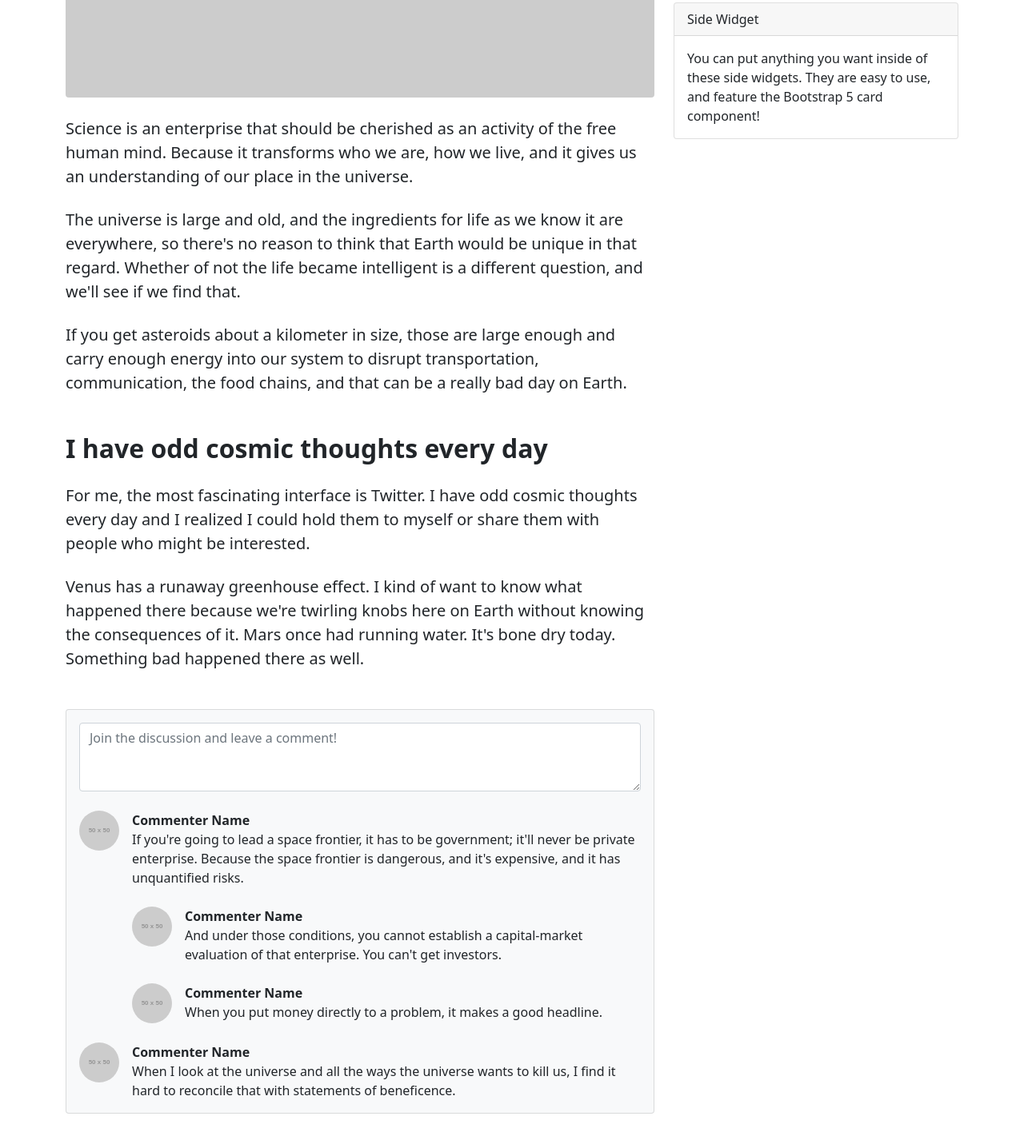
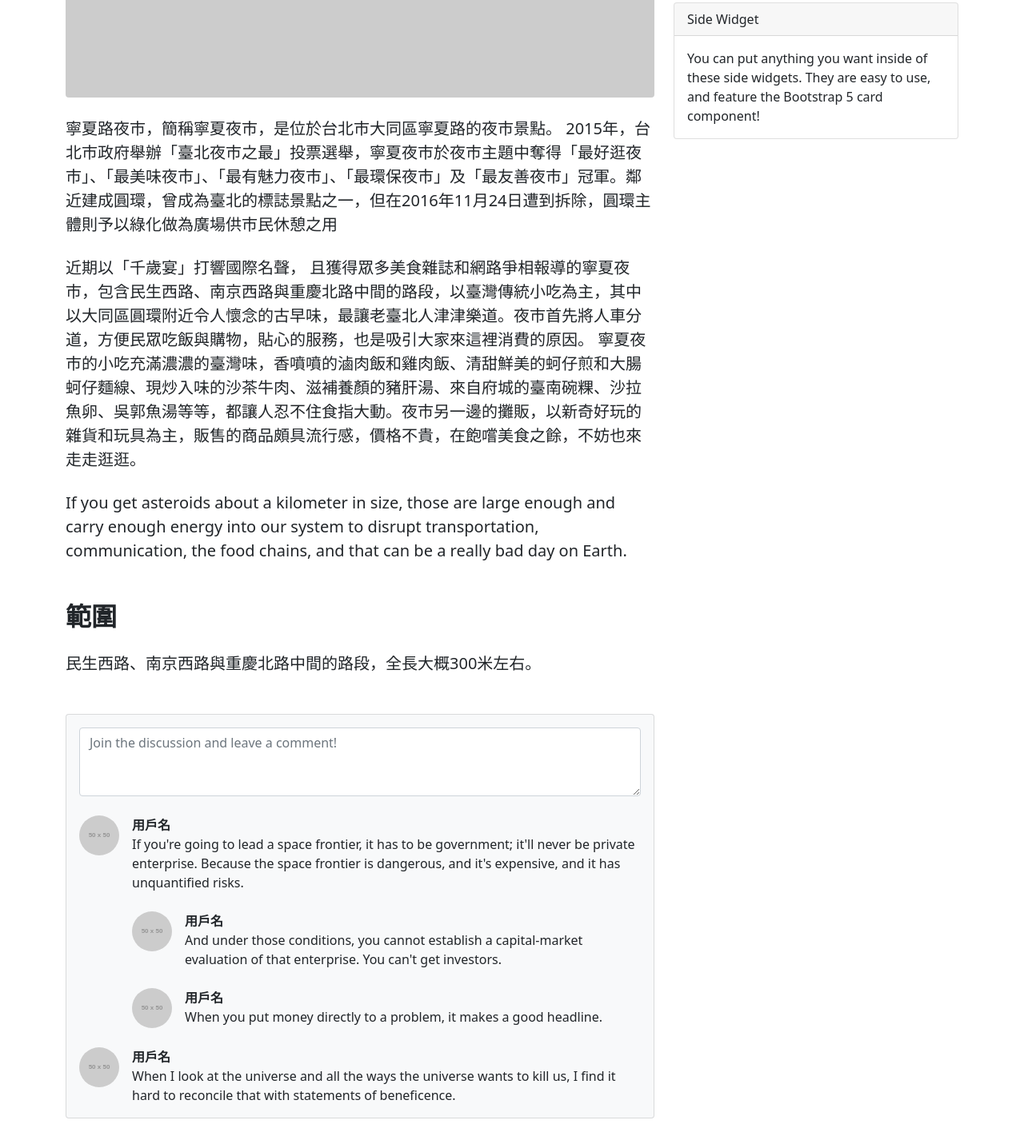
Before and after one commit to kuopoting/k26, a plain HTML site: page index.html in a window 1280 px wide. Shown: the part 409-1840 px from the top of the page at 80% size. Drawn offline with nearby package versions, Linux system fonts and the light colour scheme; placeholder pictures from the web are drawn by us.

Commit message:
Update index.html

```diff
--- a/index.html
+++ b/index.html
@@ -47,12 +47,14 @@
                         <figure class="mb-4"><img class="img-fluid rounded" src="https://dummyimage.com/900x400/ced4da/6c757d.jpg" alt="..." /></figure>
                         <!-- Post content-->
                         <section class="mb-5">
-                            <p class="fs-5 mb-4">Science is an enterprise that should be cherished as an activity of the free human mind. Because it transforms who we are, how we live, and it gives us an understanding of our place in the universe.</p>
-                            <p class="fs-5 mb-4">The universe is large and old, and the ingredients for life as we know it are everywhere, so there's no reason to think that Earth would be unique in that regard. Whether of not the life became intelligent is a different question, and we'll see if we find that.</p>
+                            <p class="fs-5 mb-4">寧夏路夜市，簡稱寧夏夜市，是位於台北市大同區寧夏路的夜市景點。 2015年，台北市政府舉辦「臺北夜市之最」投票選舉，寧夏夜市於夜市主題中奪得「最好逛夜市」、「最美味夜市」、「最有魅力夜市」、「最環保夜市」及「最友善夜市」冠軍。鄰近建成圓環，曾成為臺北的標誌景點之一，但在2016年11月24日遭到拆除，圓環主體則予以綠化做為廣場供市民休憩之用</p>
+                            <p class="fs-5 mb-4">近期以「千歲宴」打響國際名聲， 且獲得眾多美食雜誌和網路爭相報導的寧夏夜市，包含民生西路、南京西路與重慶北路中間的路段，以臺灣傳統小吃為主，其中以大同區圓環附近令人懷念的古早味，最讓老臺北人津津樂道。夜市首先將人車分道，方便民眾吃飯與購物，貼心的服務，也是吸引大家來這裡消費的原因。
+
+寧夏夜市的小吃充滿濃濃的臺灣味，香噴噴的滷肉飯和雞肉飯、清甜鮮美的蚵仔煎和大腸蚵仔麵線、現炒入味的沙茶牛肉、滋補養顏的豬肝湯、來自府城的臺南碗粿、沙拉魚卵、吳郭魚湯等等，都讓人忍不住食指大動。夜市另一邊的攤販，以新奇好玩的雜貨和玩具為主，販售的商品頗具流行感，價格不貴，在飽嚐美食之餘，不妨也來走走逛逛。</p>
                             <p class="fs-5 mb-4">If you get asteroids about a kilometer in size, those are large enough and carry enough energy into our system to disrupt transportation, communication, the food chains, and that can be a really bad day on Earth.</p>
-                            <h2 class="fw-bolder mb-4 mt-5">I have odd cosmic thoughts every day</h2>
-                            <p class="fs-5 mb-4">For me, the most fascinating interface is Twitter. I have odd cosmic thoughts every day and I realized I could hold them to myself or share them with people who might be interested.</p>
-                            <p class="fs-5 mb-4">Venus has a runaway greenhouse effect. I kind of want to know what happened there because we're twirling knobs here on Earth without knowing the consequences of it. Mars once had running water. It's bone dry today. Something bad happened there as well.</p>
+                            <h2 class="fw-bolder mb-4 mt-5">範圍</h2>
+                            <p class="fs-5 mb-4">民生西路、南京西路與重慶北路中間的路段，全長大概300米左右。</p>
+                            <p class="fs-5 mb-4"></p>
                         </section>
                     </article>
                     <!-- Comments section-->
@@ -66,13 +68,13 @@
                                     <!-- Parent comment-->
                                     <div class="flex-shrink-0"><img class="rounded-circle" src="https://dummyimage.com/50x50/ced4da/6c757d.jpg" alt="..." /></div>
                                     <div class="ms-3">
-                                        <div class="fw-bold">Commenter Name</div>
+                                        <div class="fw-bold">用戶名</div>
                                         If you're going to lead a space frontier, it has to be government; it'll never be private enterprise. Because the space frontier is dangerous, and it's expensive, and it has unquantified risks.
                                         <!-- Child comment 1-->
                                         <div class="d-flex mt-4">
                                             <div class="flex-shrink-0"><img class="rounded-circle" src="https://dummyimage.com/50x50/ced4da/6c757d.jpg" alt="..." /></div>
                                             <div class="ms-3">
-                                                <div class="fw-bold">Commenter Name</div>
+                                                <div class="fw-bold">用戶名</div>
                                                 And under those conditions, you cannot establish a capital-market evaluation of that enterprise. You can't get investors.
                                             </div>
                                         </div>
@@ -80,7 +82,7 @@
                                         <div class="d-flex mt-4">
                                             <div class="flex-shrink-0"><img class="rounded-circle" src="https://dummyimage.com/50x50/ced4da/6c757d.jpg" alt="..." /></div>
                                             <div class="ms-3">
-                                                <div class="fw-bold">Commenter Name</div>
+                                                <div class="fw-bold">用戶名</div>
                                                 When you put money directly to a problem, it makes a good headline.
                                             </div>
                                         </div>
@@ -90,7 +92,7 @@
                                 <div class="d-flex">
                                     <div class="flex-shrink-0"><img class="rounded-circle" src="https://dummyimage.com/50x50/ced4da/6c757d.jpg" alt="..." /></div>
                                     <div class="ms-3">
-                                        <div class="fw-bold">Commenter Name</div>
+                                        <div class="fw-bold">用戶名</div>
                                         When I look at the universe and all the ways the universe wants to kill us, I find it hard to reconcile that with statements of beneficence.
                                     </div>
                                 </div>
```
